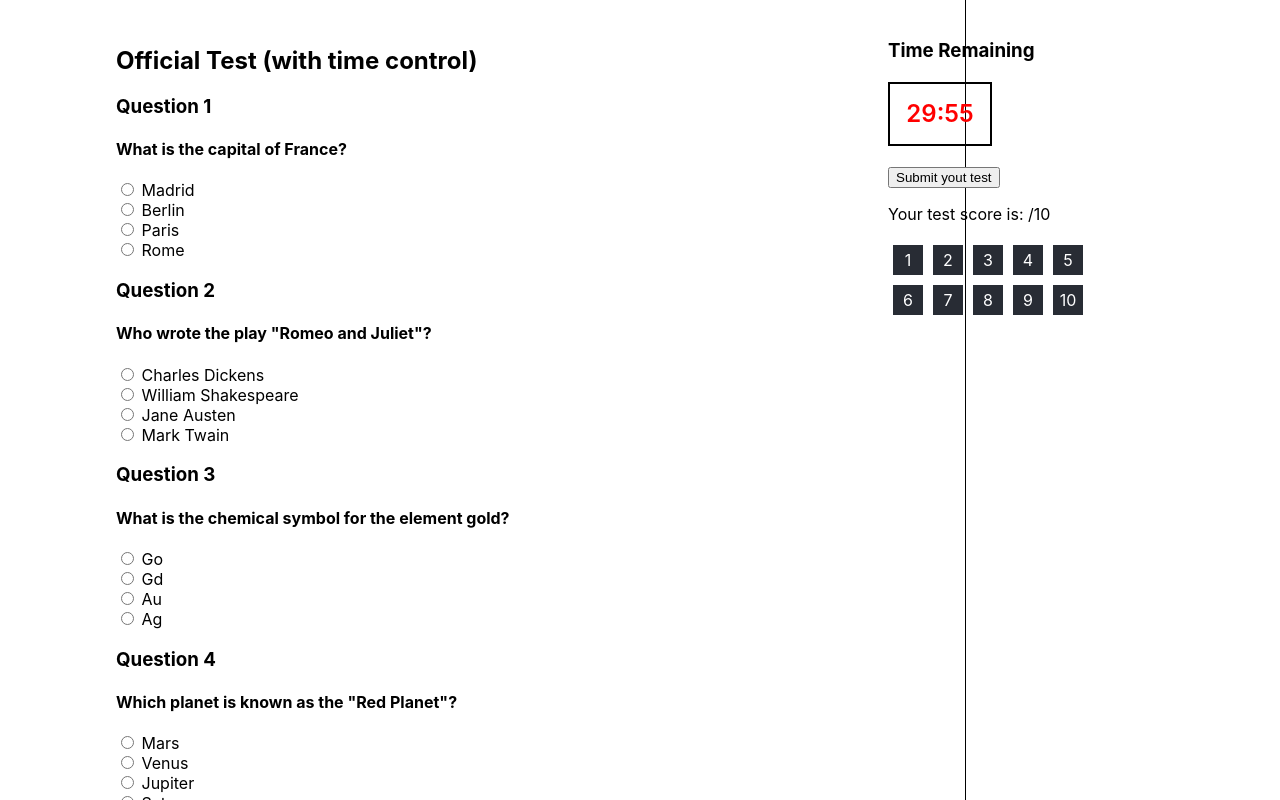
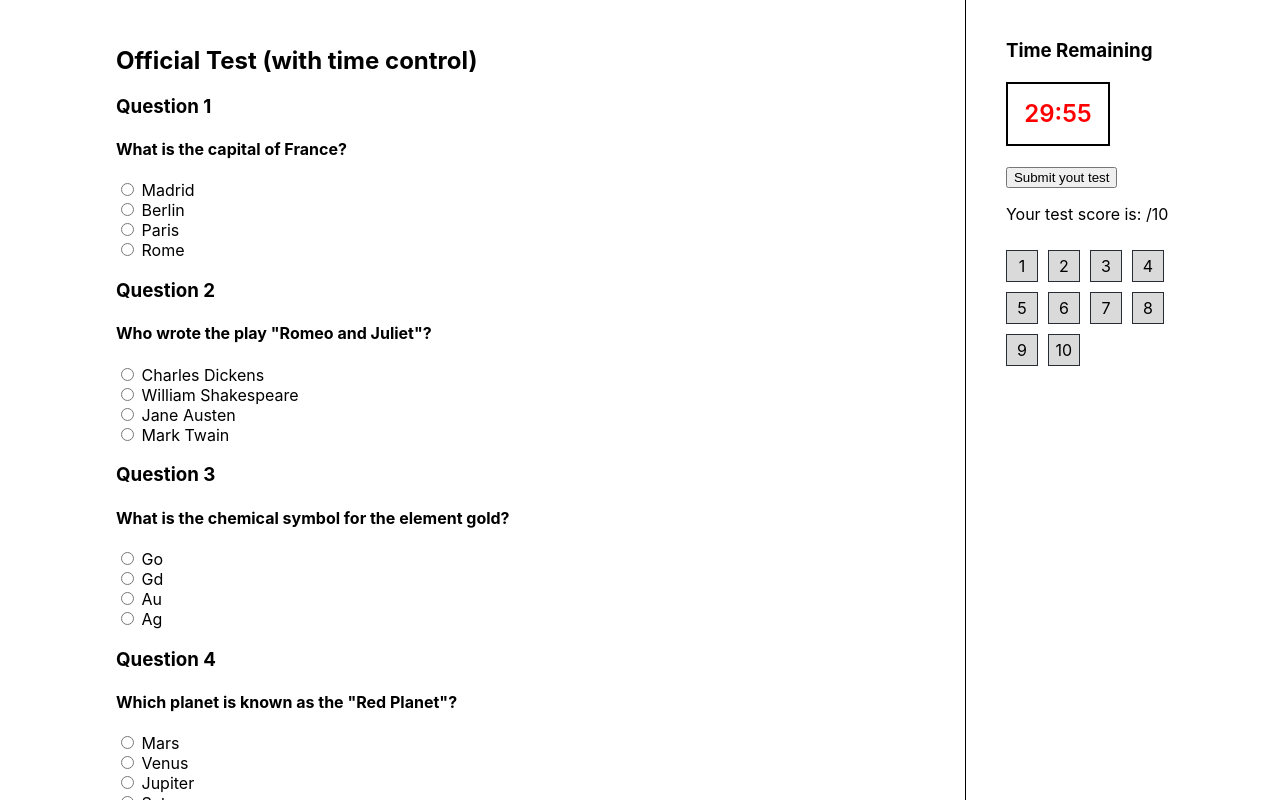
Before and after one commit to ducnguyenhn128/multiple_choice_quiz_app, a React (Create React App) app in the folder quizapp/: page /officialtest in a window 1280 px wide. Shown: the top 800 px of the page. Built offline with nearby package versions, Linux system fonts and the light colour scheme.

Commit message:
check question

```diff
--- a/quizapp/src/App.css
+++ b/quizapp/src/App.css
@@ -77,7 +77,7 @@ h1 {
 
 .official_test_page {
   display: flex;
-
+  position: relative;
 }
 
 .official_test_page_question_list {
@@ -85,7 +85,7 @@ h1 {
   flex: 70%;
   /* border: 1px solid black; */
   padding: 16px;
-  position: relative;
+
 }
 
 .official_test_page_question_list li {
@@ -103,7 +103,8 @@ h1 {
   /* border: 1px solid red; */
   text-align: left;
   top: 20px;
-  right: 15%
+  padding-left: 40px;
+  /* right: 15% */
 }
 
 .official_test_page_summary_question {
@@ -116,12 +117,26 @@ h1 {
 .official_test_page_summary_question_item {
   width: 30px;
   height: 30px;
-  background-color: #282c34;
-  margin: 5px;
-  color: white;
-  /* border: 1px solid rgb(6, 170, 94) */
+
+  margin: 10px 10px 0px 0px;
+
+  border: 1px solid #282c34;
   line-height: 30px;
   text-align: center;
+}
+
+.question_item_done {
+  background-color: #282c34;
+  color: white;
+}
+
+.question_item_not_done {
+  background-color: #dadada;
+}
+
+.question_item_review_later {
+  background-color: red;
+
 }
 
 .App-logo {
--- a/quizapp/src/Page/OfficialTest/OfficialTest.jsx
+++ b/quizapp/src/Page/OfficialTest/OfficialTest.jsx
@@ -29,7 +29,7 @@ const OfficialTest = () => {
     const seconds = remainingTime % 60
 
     //question
-    const [UserAnswer, setUserAnswer] = useState(Array(10).fill(null))
+    const [UserAnswer, setUserAnswer] = useState(Array(10).fill(null)) // array user answer question
     const [userScore, setUserScore] = useState(null)
 
     const navigate = useNavigate();
@@ -49,7 +49,6 @@ const OfficialTest = () => {
         newAnswer[questionIndex] = choiceIndex;
         setUserAnswer(newAnswer)
     }
-
 
 
     return (
@@ -90,7 +89,10 @@ const OfficialTest = () => {
 
                     <div className='official_test_page_summary_question'>
                         {questionBank.map((el, questionIndex) => (
-                            <div className='official_test_page_summary_question_item' key={questionIndex}>
+                            <div
+                                key={questionIndex}
+                                className={`official_test_page_summary_question_item ${UserAnswer[questionIndex] === null ? 'question_item_not_done' : 'question_item_done'}`}
+                            >
                                 {questionIndex + 1}
                             </div>
                         ))}
```
